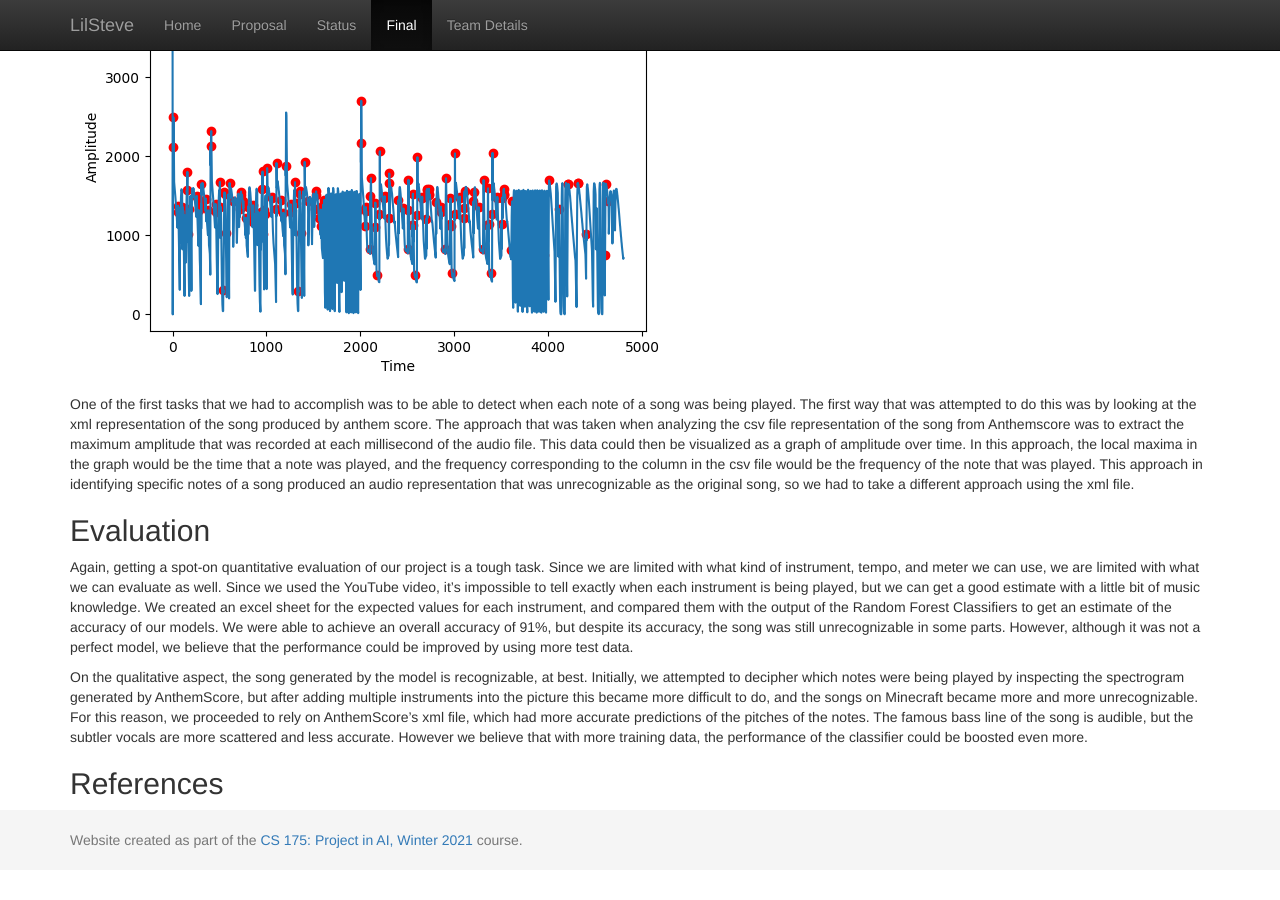
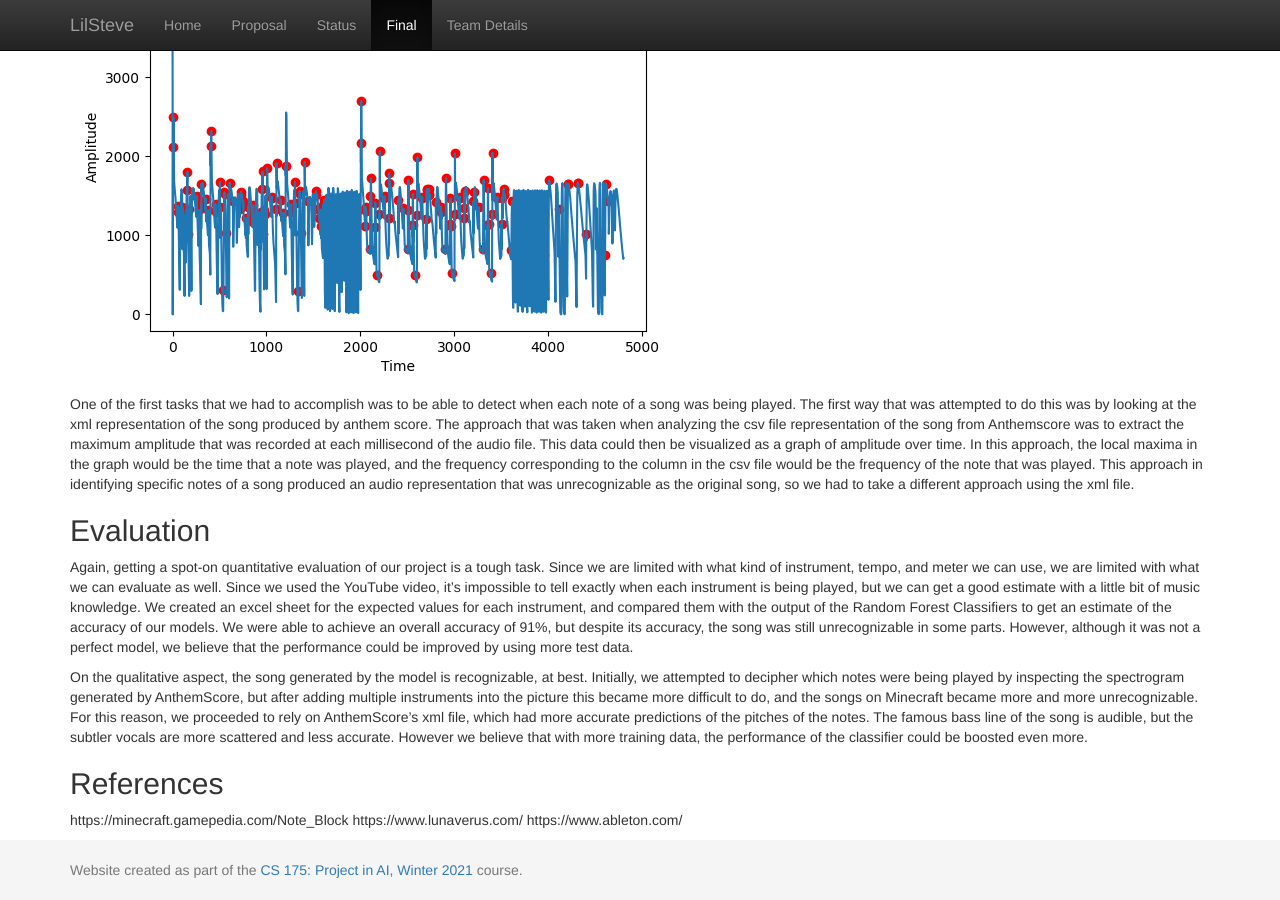
Before and after one commit to rhorikaw/LilSteve, a Jekyll site: the page built from docs/final.md, in a window 1280 px wide and 900 px high, scrolled down 1477 px. Built offline with Jekyll 4.4.1, drawn with Linux system fonts in a browser that asks for light colours; before the commit the page ends 2347 px from its top, so only the background shows below that; some of the changed lines change nothing that is shown.

Commit message:
Update final.md

```diff
--- a/docs/final.md
+++ b/docs/final.md
@@ -28,3 +28,6 @@ One of the first tasks that we had to accomplish was to be able to detect when e
 On the qualitative aspect, the song generated by the model is recognizable, at best. Initially, we attempted to decipher which notes were being played by inspecting the spectrogram generated by AnthemScore, but after adding multiple instruments into the picture this became more difficult to do, and the songs on Minecraft became more and more unrecognizable. For this reason, we proceeded to rely on AnthemScore’s xml file, which had more accurate predictions of the pitches of the notes. The famous bass line of the song is audible, but the subtler vocals are more scattered and less accurate. However we believe that with more training data, the performance of the classifier could be boosted even more.
 
 ## References
+https://minecraft.gamepedia.com/Note_Block
+https://www.lunaverus.com/
+https://www.ableton.com/
```
